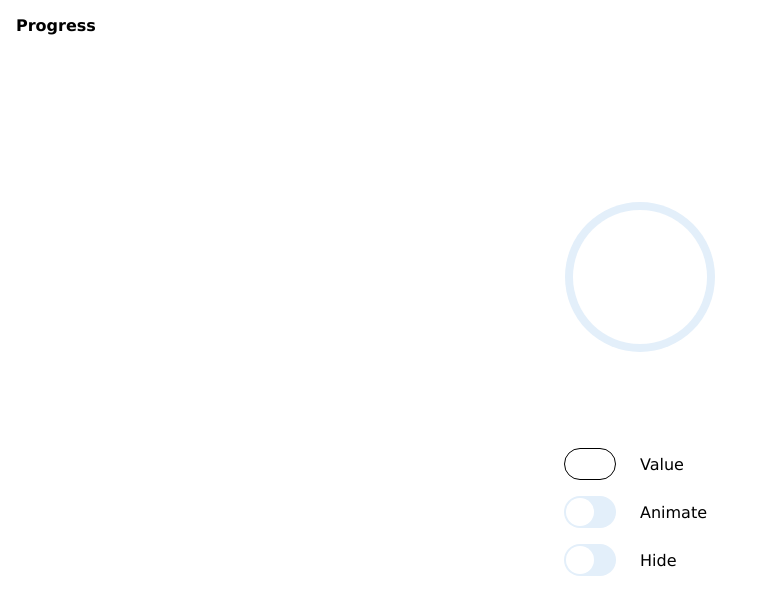
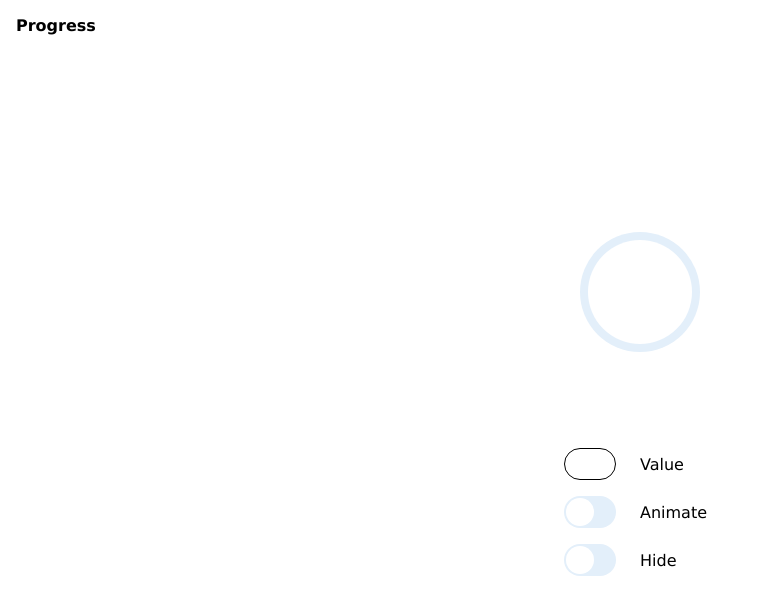
Before and after one commit to ggermashev/brute_spinner, a plain HTML site: page html/index.html in a window 1280 px wide. Shown: the whole page, without its empty margins (0-761 px from the left). Drawn offline with Linux system fonts and the light colour scheme.

Commit message:
fix spinner diameter

```diff
--- a/css/styles.css
+++ b/css/styles.css
@@ -35,11 +35,6 @@
     top: 0;
     left: 0;
     height: 32px;
-}
-
-.spinner-container .spinner {
-    width: 150px;
-    height: 150px;
 }
 
 .inputs-container {
@@ -88,9 +83,15 @@ input[type=number] {
     border-radius: 32px;
     padding: 12px;
     border: 1px solid black;
+    -moz-appearance: textfield;
 }
 
 input[type=number]:focus {
     outline: none;
     border-color: var(--input-focus-color);
 }
+
+input::-webkit-outer-spin-button,
+input::-webkit-inner-spin-button {
+    -webkit-appearance: none;
+}
--- a/html/index.html
+++ b/html/index.html
@@ -12,7 +12,7 @@
     <div class="spinner-page">
         <div class="spinner-container">
             <p><strong>Progress</strong></p>
-            <div class="spinner" d="150" id="spinner1"></div>
+            <div class="spinner" d="120" id="spinner1"></div>
         </div>
         <div class="inputs-container">
             <div class="inputs-container__left">
--- a/js/spinner.js
+++ b/js/spinner.js
@@ -19,6 +19,9 @@ window.addEventListener('load', () => {
         spinner.addEventListener(`${SPINNER}-${VISIBILITY}-${id}`, (el) => {
             setSpinerVisibility(id, el.value)
         })
+
+        spinner.style.width = `${d}px`
+        spinner.style.height = `${d}px`
 
         const canvas = document.createElement("canvas")
         canvas.setAttribute("class", "spinner__canvas")
```
